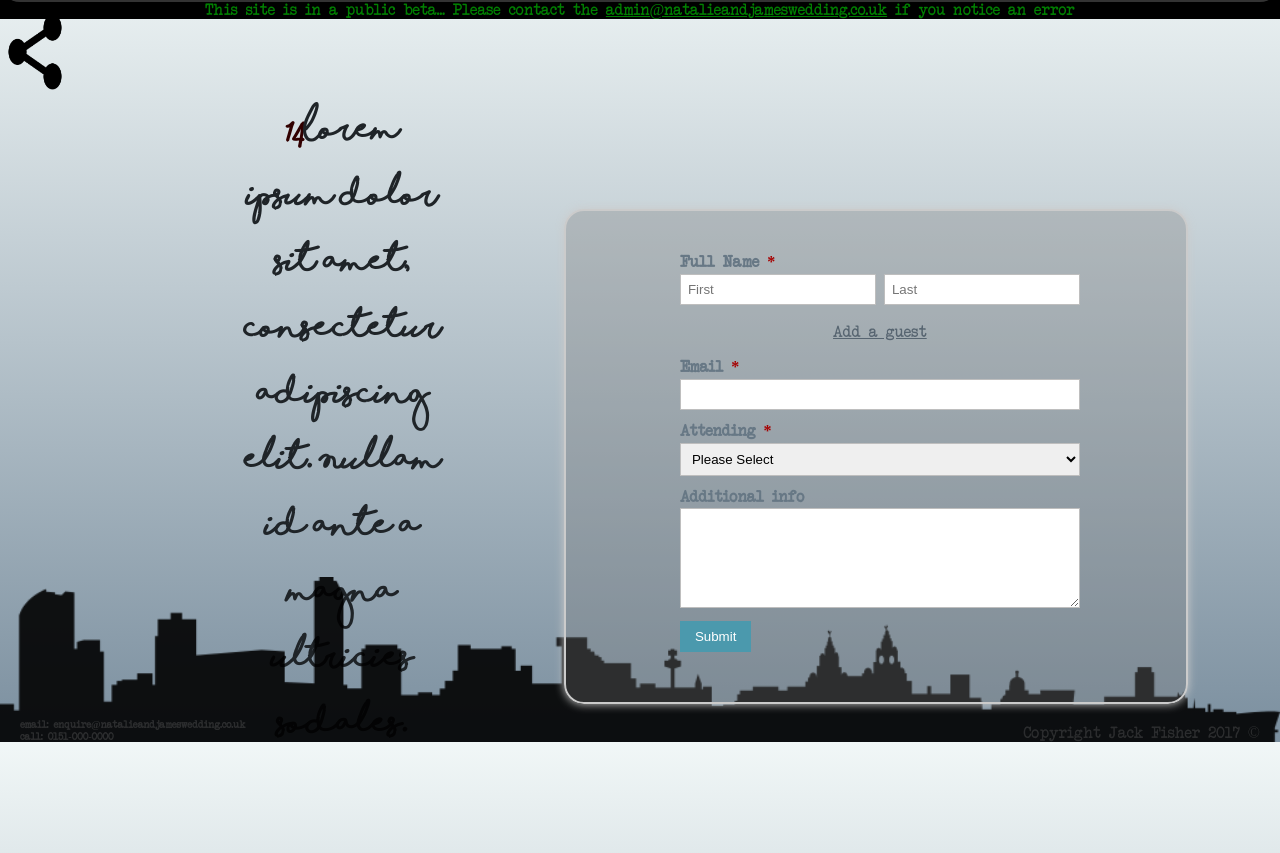
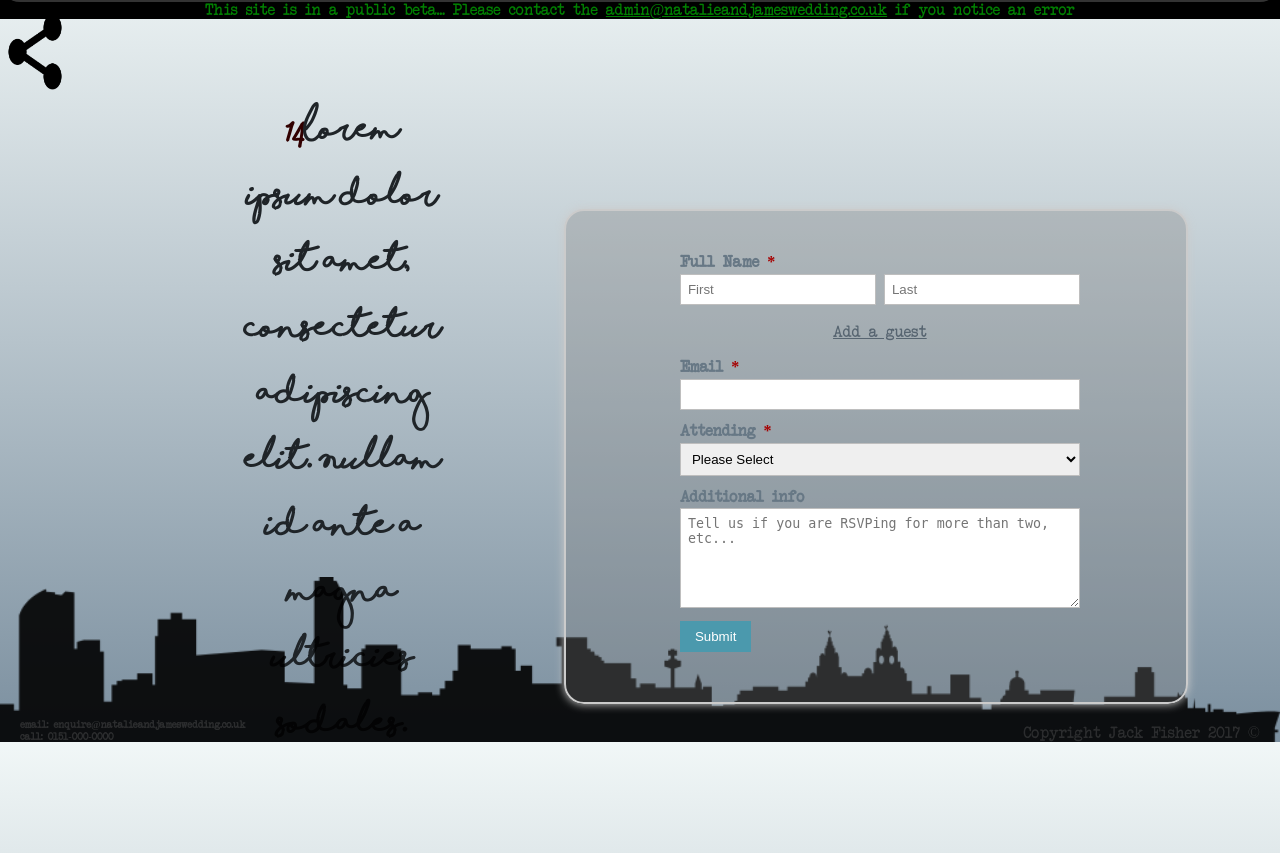
Before and after one commit to jdtechnology/njWedGit, a PHP site: page /rsvp.php in a window 1280 px wide. Shown: the part 58-911 px from the top of the page. Run offline with PHP 8.4, Linux system fonts and the light colour scheme.

Commit message:
Modify rsvp form

```diff
--- a/rsvp_form.php
+++ b/rsvp_form.php
@@ -32,15 +32,13 @@ if(isset($_COOKIE['fname']) && isset($_COOKIE['lname']) && isset($_COOKIE["atten
 				<label>Attending <span class="required">*</span></label>
 				<select name="attending" class="field-select" required>
 				<option value="placeholder" disabled selected>Please Select</option>
-				<option value="dayonly">Yes - Day Only</option>
-				<option value="nightonly">Yes - Night Only</option>
-				<option value="yesboth">Yes - Both</option>
-				<option value="notattending">No</option>
+				<option value="yesboth">We/I will attend</option>
+				<option value="notattending">We/I are unable to attend</option>
 				</select>
 			</li>
 			<li>
 				<label>Additional info</label>
-				<textarea name="additional" id="field5" class="field-long field-textarea"></textarea>
+				<textarea name="additional" id="field5" class="field-long field-textarea" placeholder="Tell us if you are RSVPing for more than two, etc..."></textarea>
 			</li>
 			<li>
 				<input id="rsvp_submit" type="submit" value="Submit" />
```
Also changed, not shown: z.php (deleted, +0 -16 lines).
